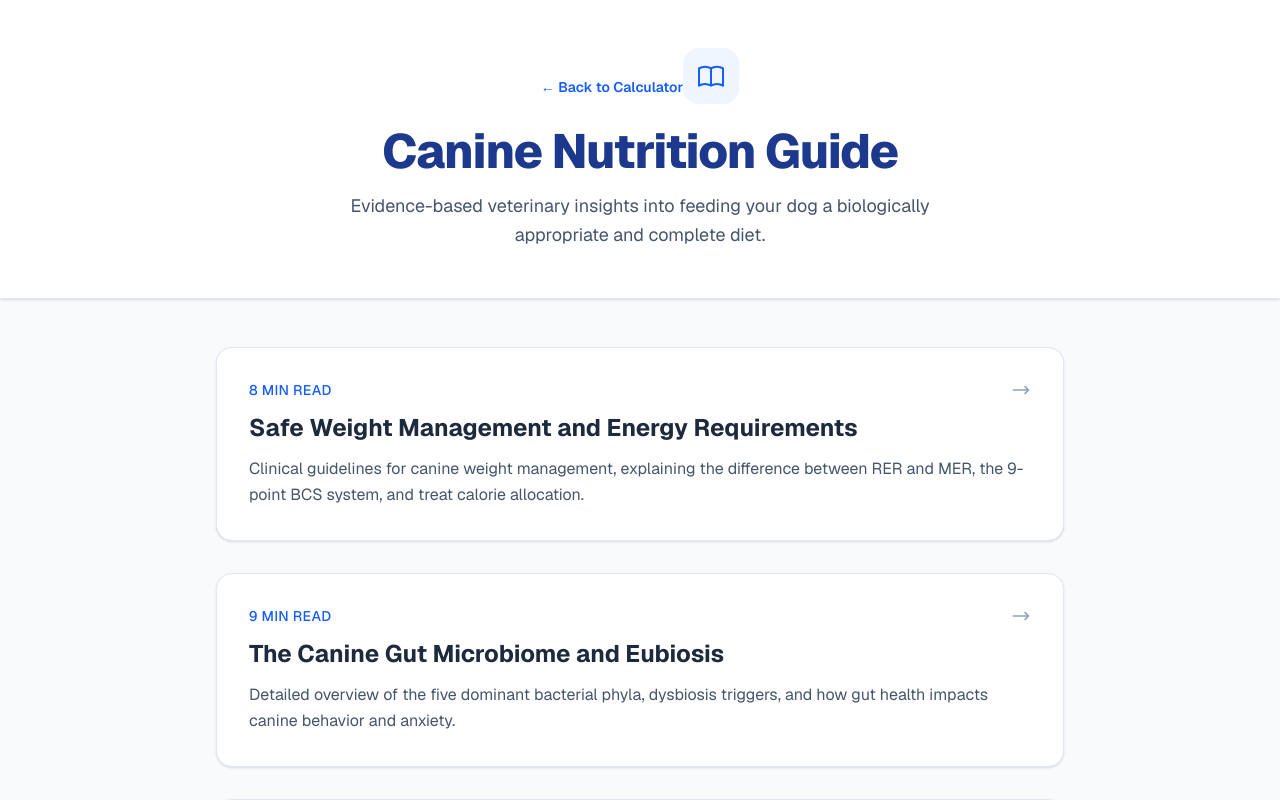
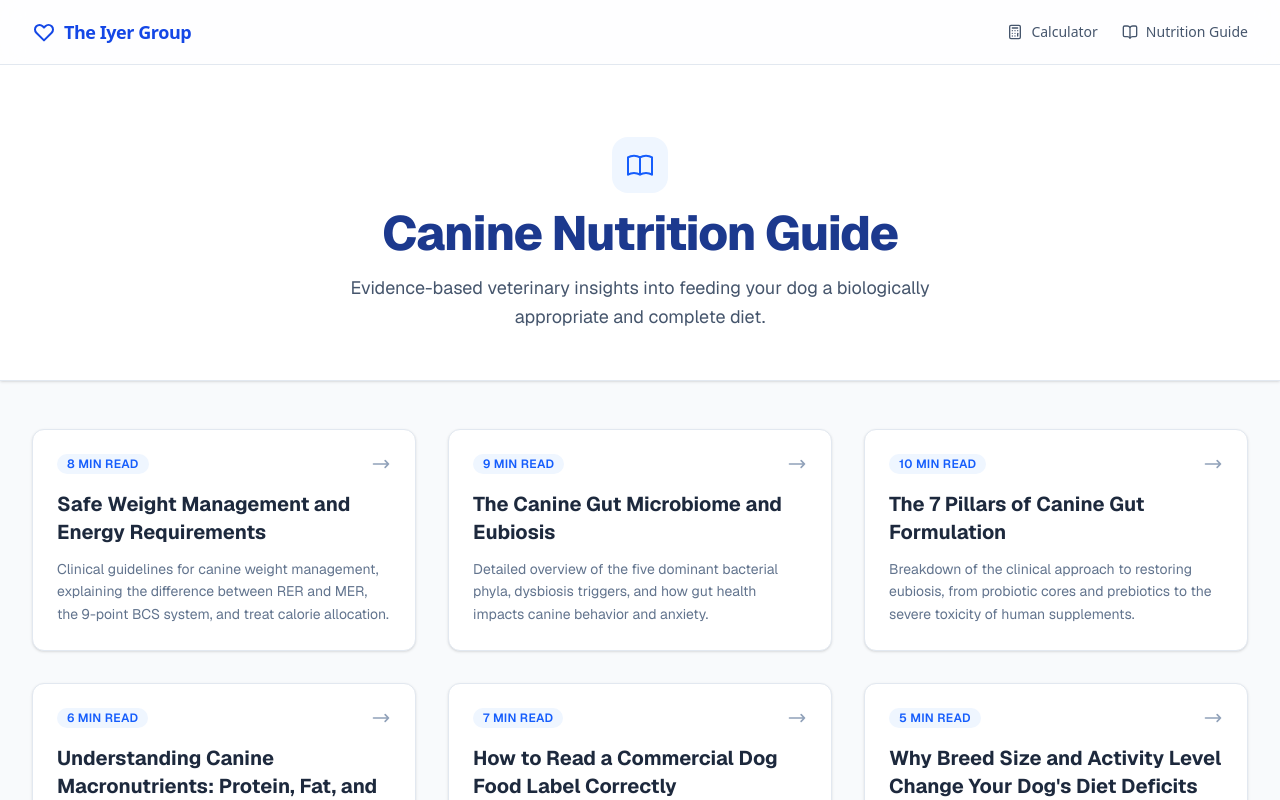
Before and after one commit to TheIyerGroup/canine-macro-calculator, a Next.js app: page /nutrition-guide in a window 1280 px wide. Shown: the top 800 px of the page. Built offline with nearby package versions, Linux system fonts and the light colour scheme.

Commit message:
feat: upgrade UI, add blog page, and add LLC footer

```diff
--- a/package.json
+++ b/package.json
@@ -9,6 +9,7 @@
     "lint": "eslint"
   },
   "dependencies": {
+    "lucide-react": "^1.7.0",
     "next": "16.1.6",
     "react": "19.2.3",
     "react-dom": "19.2.3"
--- a/src/app/layout.tsx
+++ b/src/app/layout.tsx
@@ -18,6 +18,8 @@ export const metadata: Metadata = {
   description: "Generated by create next app",
 };
 
+import Navbar from "../components/Navbar";
+
 export default function RootLayout({
   children,
 }: Readonly<{
@@ -36,6 +38,7 @@ export default function RootLayout({
       <body
         className={`${geistSans.variable} ${geistMono.variable} antialiased`}
       >
+        <Navbar />
         {children}
       </body>
     </html>
--- a/src/app/nutrition-guide/page.tsx
+++ b/src/app/nutrition-guide/page.tsx
@@ -52,10 +52,7 @@ export default function NutritionGuideIndex() {
 
             {/* Header */}
             <header className="w-full bg-white border-b border-slate-200 shadow-sm py-12">
-                <div className="max-w-4xl mx-auto px-4 text-center">
-                    <Link href="/" className="inline-flex items-center text-sm font-semibold text-blue-600 hover:text-blue-800 transition-colors mb-6 pb-1 border-b-2 border-transparent hover:border-blue-600">
-                        &larr; Back to Calculator
-                    </Link>
+                <div className="max-w-4xl mx-auto px-4 text-center mt-6">
                     <div className="inline-flex items-center justify-center p-3 bg-blue-50 text-blue-600 rounded-2xl mb-4 mx-auto flex">
                         <svg className="w-8 h-8" fill="none" stroke="currentColor" viewBox="0 0 24 24"><path strokeLinecap="round" strokeLinejoin="round" strokeWidth={1.5} d="M12 6.253v13m0-13C10.832 5.477 9.246 5 7.5 5S4.168 5.477 3 6.253v13C4.168 18.477 5.754 18 7.5 18s3.332.477 4.5 1.253m0-13C13.168 5.477 14.754 5 16.5 5c1.747 0 3.332.477 4.5 1.253v13C19.832 18.477 18.247 18 16.5 18c-1.746 0-3.332.477-4.5 1.253" /></svg>
                     </div>
@@ -68,22 +65,26 @@ export default function NutritionGuideIndex() {
                 </div>
             </header>
 
-            {/* Article List */}
-            <main className="flex-1 w-full max-w-4xl mx-auto px-4 sm:px-6 py-12">
-                <div className="space-y-8">
+            {/* Article Grid Layout */}
+            <main className="flex-1 w-full max-w-7xl mx-auto px-4 sm:px-6 lg:px-8 py-12">
+                <div className="grid grid-cols-1 md:grid-cols-2 lg:grid-cols-3 gap-8">
                     {articles.map((article) => (
-                        <Link key={article.slug} href={`/nutrition-guide/${article.slug}`} className="block group">
-                            <article className="bg-white rounded-2xl shadow-sm border border-slate-200 p-8 transition-all duration-200 hover:shadow-md hover:border-blue-300">
-                                <div className="flex items-center justify-between mb-3">
-                                    <span className="text-sm font-medium text-blue-600 tracking-wide uppercase">{article.readTime}</span>
-                                    <svg className="w-5 h-5 text-slate-400 group-hover:text-blue-600 transition-colors" fill="none" stroke="currentColor" viewBox="0 0 24 24"><path strokeLinecap="round" strokeLinejoin="round" strokeWidth={2} d="M17 8l4 4m0 0l-4 4m4-4H3" /></svg>
+                        <Link key={article.slug} href={`/nutrition-guide/${article.slug}`} className="block group h-full">
+                            <article className="flex flex-col justify-between h-full bg-white rounded-xl shadow-sm border border-slate-200 p-6 transition-all duration-300 hover:-translate-y-1 hover:shadow-lg hover:border-blue-300">
+                                <div>
+                                    <div className="flex items-center justify-between mb-4">
+                                        <span className="inline-flex items-center rounded-full bg-blue-50 px-2.5 py-0.5 text-xs font-semibold tracking-wide uppercase text-blue-600">
+                                            {article.readTime}
+                                        </span>
+                                        <svg className="w-5 h-5 text-slate-400 group-hover:text-blue-600 transition-colors" fill="none" stroke="currentColor" viewBox="0 0 24 24"><path strokeLinecap="round" strokeLinejoin="round" strokeWidth={2} d="M17 8l4 4m0 0l-4 4m4-4H3" /></svg>
+                                    </div>
+                                    <h2 className="text-xl font-bold text-slate-800 mb-3 group-hover:text-blue-700 transition-colors line-clamp-3">
+                                        {article.title}
+                                    </h2>
+                                    <p className="text-sm text-slate-500 leading-relaxed line-clamp-4">
+                                        {article.description}
+                                    </p>
                                 </div>
-                                <h2 className="text-2xl font-bold text-slate-800 mb-3 group-hover:text-blue-700 transition-colors">
-                                    {article.title}
-                                </h2>
-                                <p className="text-slate-600 leading-relaxed">
-                                    {article.description}
-                                </p>
                             </article>
                         </Link>
                     ))}
--- a/src/app/page.tsx
+++ b/src/app/page.tsx
@@ -39,9 +39,6 @@ export default function Home() {
             Discover the hidden nutritional gaps in your dog's commercial diet.
             Compare clinical baseline needs against established food profiles.
           </p>
-          <Link href="/nutrition-guide" className="inline-flex items-center justify-center px-6 py-3 border border-transparent text-base font-medium rounded-md text-blue-700 bg-blue-100 hover:bg-blue-200 transition-colors shadow-sm">
-            Read Our Clinical Nutrition Guide &rarr;
-          </Link>
         </div>
       </header>
 
--- a/src/components/Footer.tsx
+++ b/src/components/Footer.tsx
@@ -16,7 +16,9 @@ export default function Footer() {
                     Our core algorithms and nutritional models are developed in consultation with experienced veterinary professionals and grounded in established clinical guidelines. This tool is for educational purposes only and is not a substitute for professional veterinary advice.
                 </p>
                 <p className="text-slate-400 text-xs">
-                    &copy; 2026 The Iyer Group, LLC. All rights reserved.
+                    <a href="https://www.iyergrp.com" target="_blank" rel="noopener noreferrer" className="hover:text-slate-600 transition-colors">
+                        &copy; 2026 The Iyer Group, LLC. All rights reserved.
+                    </a>
                 </p>
             </div>
         </footer>
--- /dev/null
+++ b/src/components/Navbar.tsx
@@ -0,0 +1,26 @@
+import React from 'react';
+import Link from 'next/link';
+import { Calculator, BookOpen } from 'lucide-react';
+
+export default function Navbar() {
+  return (
+    <nav className="sticky top-0 z-50 w-full border-b border-slate-200 bg-white/80 backdrop-blur-md">
+      <div className="mx-auto flex h-16 max-w-7xl items-center justify-between px-4 sm:px-6 lg:px-8">
+        <Link href="/" className="flex items-center space-x-2 text-blue-700 hover:text-blue-900 transition-colors">
+          <svg className="w-6 h-6" fill="none" stroke="currentColor" viewBox="0 0 24 24"><path strokeLinecap="round" strokeLinejoin="round" strokeWidth={2} d="M4.318 6.318a4.5 4.5 0 000 6.364L12 20.364l7.682-7.682a4.5 4.5 0 00-6.364-6.364L12 7.636l-1.318-1.318a4.5 4.5 0 00-6.364 0z" /></svg>
+          <span className="font-extrabold text-lg tracking-tight hidden sm:inline-block">The Iyer Group</span>
+        </Link>
+        <div className="flex items-center gap-4 sm:gap-6 text-sm font-medium text-slate-600">
+          <Link href="/" className="flex items-center gap-2 hover:text-blue-600 transition-colors">
+            <Calculator className="h-4 w-4 hidden sm:block" />
+            <span>Calculator</span>
+          </Link>
+          <Link href="/nutrition-guide" className="flex items-center gap-2 hover:text-blue-600 transition-colors">
+            <BookOpen className="h-4 w-4 hidden sm:block" />
+            <span>Nutrition Guide</span>
+          </Link>
+        </div>
+      </div>
+    </nav>
+  );
+}
--- a/src/components/Waitlist.tsx
+++ b/src/components/Waitlist.tsx
@@ -19,11 +19,11 @@ export default function Waitlist() {
                     type="email"
                     placeholder="Enter your email address"
                     required
-                    className="flex-1 px-4 py-3 rounded-lg border border-slate-300 focus:outline-none focus:ring-2 focus:ring-blue-500 focus:border-blue-500 text-slate-900 placeholder-slate-400"
+                    className="flex-1 px-4 py-3 rounded-lg border border-slate-300 focus-visible:outline-none focus-visible:ring-1 focus-visible:ring-slate-950 text-slate-900 placeholder-slate-400 shadow-sm transition-colors"
                 />
                 <button
                     type="submit"
-                    className="px-6 py-3 bg-blue-600 hover:bg-blue-700 text-white font-medium rounded-lg transition-colors shadow-sm whitespace-nowrap"
+                    className="px-6 py-3 bg-blue-600 hover:bg-blue-700 text-white font-medium rounded-lg transition-colors shadow-sm whitespace-nowrap focus-visible:outline-none focus-visible:ring-1 focus-visible:ring-slate-950"
                 >
                     Join Waitlist
                 </button>
```
Also changed, not shown: src/components/Calculator.tsx (+9 -8 lines), 1 other file (tests, documents, lock files or other folders).
